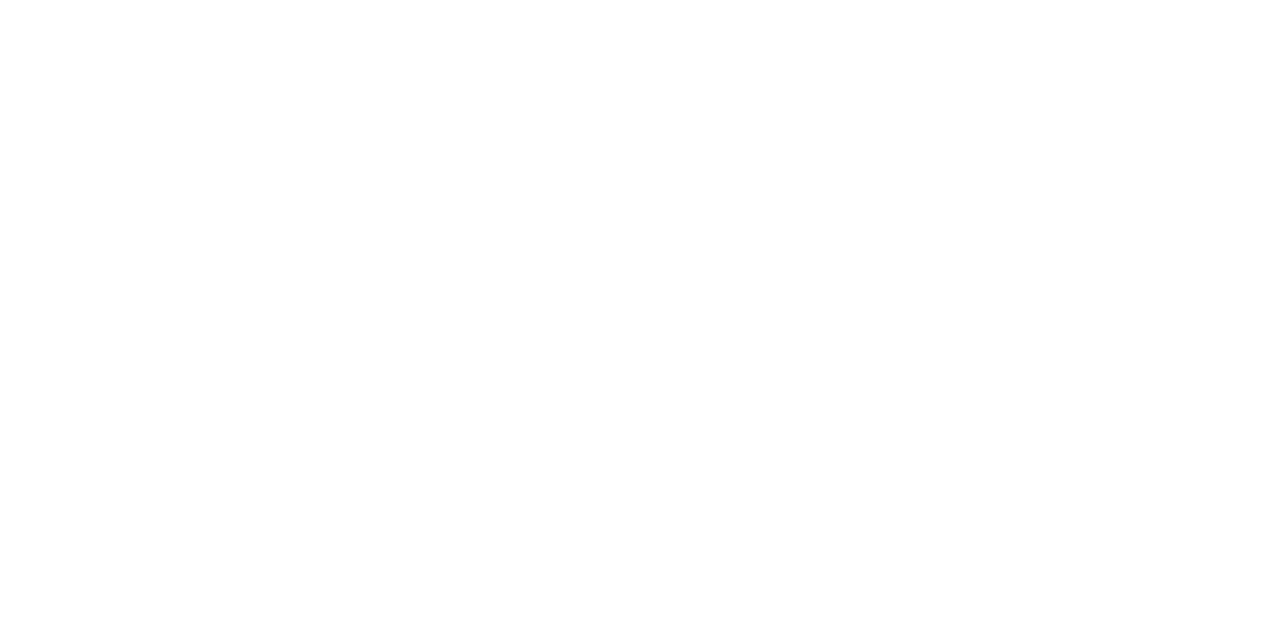
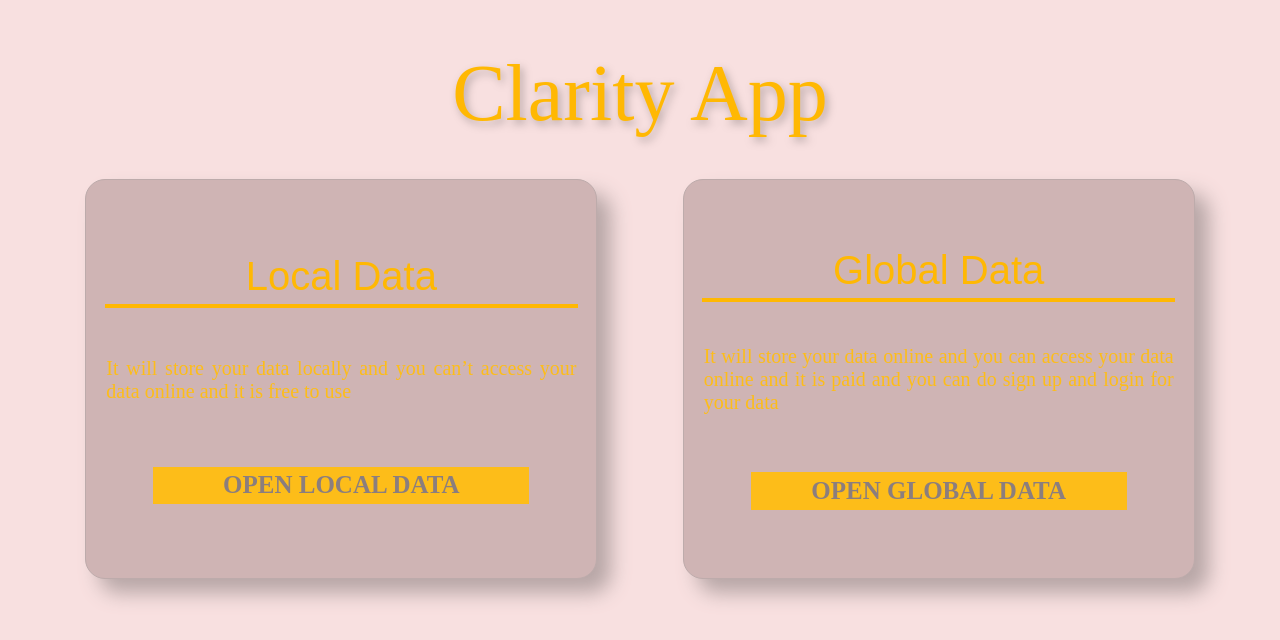
Before and after one commit to ZAINKHAN25/Clarity-App, a plain HTML site: page index.html in a window 1280 px wide. Drawn offline with Linux system fonts and the light colour scheme; a web font is replaced by a local one.

Commit message:
first page ka styling hogai

```diff
--- a/index.html
+++ b/index.html
@@ -1,11 +1,41 @@
 <!DOCTYPE html>
 <html lang="en">
+
 <head>
     <meta charset="UTF-8">
     <meta name="viewport" content="width=device-width, initial-scale=1.0">
     <title>Clarity App</title>
+    <link rel="stylesheet" href="style.css">
 </head>
+
 <body>
+    <div class="body">
 
+
+        <span id="headingofhead">Clarity App</span>
+
+        <div class="optionsofdata">
+
+            <div class="card">
+                <ul>
+                    <li class="headingofcard">Local Data</li>
+                    <li class="descriptionofcard">It will store your data locally and you can’t access your data online and it is free to use</li>
+                    <li class="btnofdata"><a href="./localdata/index.html">OPEN LOCAL DATA</a></li>
+                </ul>
+            </div>
+
+            <div class="card">
+                <ul>
+                    <li class="headingofcard">Global Data</li>
+                    <li class="descriptionofcard">It will store your data online and you can access your data online and it is paid and you can do sign up and login for your data</li>
+                    <li class="btnofdata"><a href="./globaldata/index.html">OPEN GLOBAL DATA</a></li>
+                </ul>
+            </div>
+
+        </div>
+
+
+    </div>
 </body>
+
 </html>
--- /dev/null
+++ b/style.css
@@ -0,0 +1,98 @@
+@import url('https://fonts.googleapis.com/css2?family=Ingrid+Darling&display=swap');
+@import url('https://fonts.googleapis.com/css2?family=Ingrid+Darling&family=Open+Sans&display=swap');
+
+* {
+    padding: 0;
+    margin: 0;
+    box-sizing: border-box;
+}
+
+body {
+    background-color: #F8E0E0;
+}
+
+.body {
+    width: 100vw;
+    height: 100vh;
+    display: flex;
+    flex-direction: column;
+    justify-content: flex-start;
+    align-items: center;
+}
+
+#headingofhead {
+    margin-top: 6vh;
+    margin-bottom: 5vh;
+    color: #FFB803;
+    font-size: 80px;
+    font-family: Ingrid Darling;
+    font-weight: 400;
+    word-wrap: break-word;
+    filter: drop-shadow(3px 4px 4px rgba(0,0,0 , 25%));
+}
+
+.optionsofdata{
+    display: flex;
+    width: 100vw;
+    justify-content: space-evenly;
+}
+
+.card{
+    width: 40vw;
+    background-color: #CFB4B4;
+    border: 1px solid #bdabab;
+    box-shadow: 14px 14px 20px #B7A6A6;
+    height: 50vh;
+    overflow-x: hidden;
+    padding: 10px 20px;
+    text-align: center;
+    border-radius: 20px;
+}
+
+ul{
+    list-style: none;
+    display: flex;
+    flex-direction: column;
+    justify-content: space-evenly;
+    align-items: center;
+    height: 100%;
+}
+
+.headingofcard{
+    color: #FFB803;
+    font-size: 40px;
+    font-family: IM FELL Great Primer SC;
+    font-weight: 400;
+    word-wrap: break-word;
+    font-family: sans-serif,'Open Sans';
+    border-bottom: 4px solid #FFB803;
+    padding-bottom: 5px;
+    width: 37vw;
+    margin-bottom: 5px;
+}
+
+.descriptionofcard{
+    color: #fdbd19;
+    font-size: 20px;
+    font-family: Inder;
+    font-weight: 400;
+    word-wrap: break-word;
+    text-align: justify;
+    margin-top: -20px;
+}
+
+.btnofdata{
+    width: 80%;
+    font-size: 25px;
+    font-family: Averia Serif Libre;
+    font-weight: 700;
+    word-wrap: break-word;
+    background-color: #fdbd19;
+    padding: 1% 5%;
+}
+
+a{
+    word-wrap: break-word;
+    text-decoration: none;
+    color: #8B7E7E;
+}
```
Also changed, not shown: globaldata/index.html (added), localdata/index.html (added).
